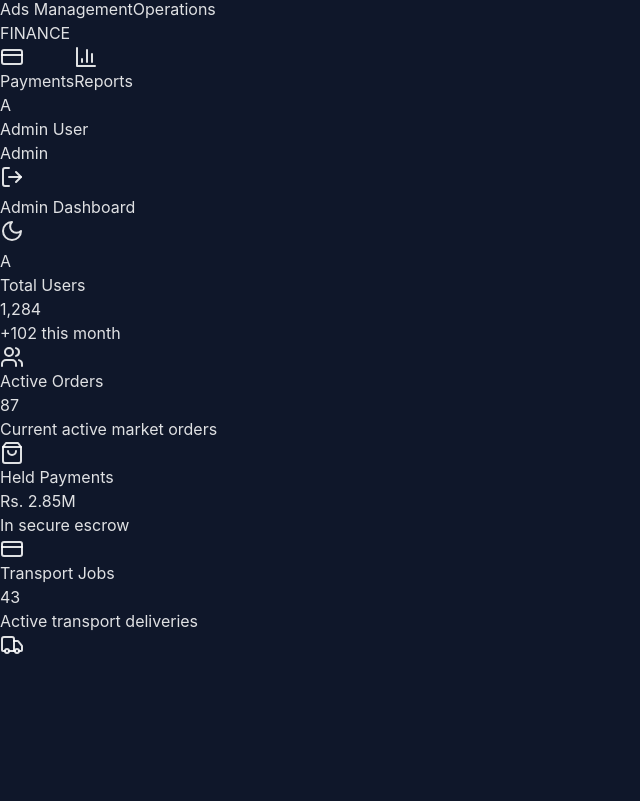
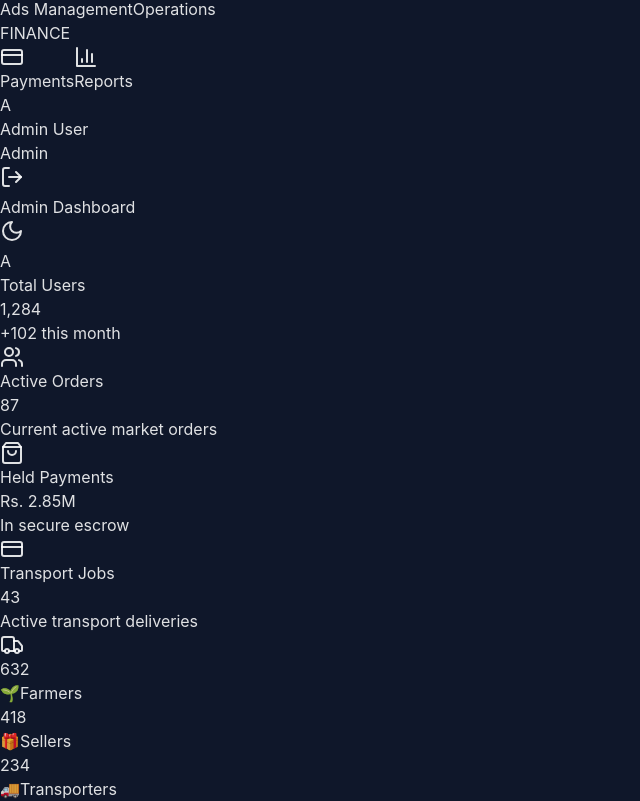
Before and after one commit to janith-sasindu/Green-Hive, a React (Vite) app in the folder admin/: page / in a window 1280 px wide. Shown: the part 519-1320 px from the top of the page, without its empty margins (0-640 px from the left). Before the commit the page ends 1176 px from the top, so only its background shows below. Built offline with nearby package versions, Linux system fonts and the light colour scheme.

Commit message:
role card created

```diff
--- a/admin/src/pages/DashboardPage.tsx
+++ b/admin/src/pages/DashboardPage.tsx
@@ -1,6 +1,7 @@
 import { Users, ShoppingBag, CreditCard, Truck } from 'lucide-react';
 import StatCard from '../components/dashbord/StatCard';
-import { mockStats } from '../data/mockData';
+import { mockStats, mockRoleCounts} from '../data/mockData';
+import RoleCard from '../components/dashbord/RoleCard';
 
 export default function DashboardPage() {
   return (
@@ -40,6 +41,29 @@ export default function DashboardPage() {
           iconColor="text-purple-600"
         />
       </section>
+
+      {/* Role Breakdown Cards */}
+<section className="grid grid-cols-1 md:grid-cols-3 gap-6">
+  <RoleCard
+    count={mockRoleCounts.farmers}
+    label="Farmers"
+    emoji="🌱"
+    theme="emerald"
+  />
+  <RoleCard
+    count={mockRoleCounts.sellers}
+    label="Sellers"
+    emoji="🎁"
+    theme="blue"
+  />
+  <RoleCard
+    count={mockRoleCounts.transporters}
+    label="Transporters"
+    emoji="🚚"
+    theme="amber"
+  />
+</section>
+
     </div>
   );
 }
```
